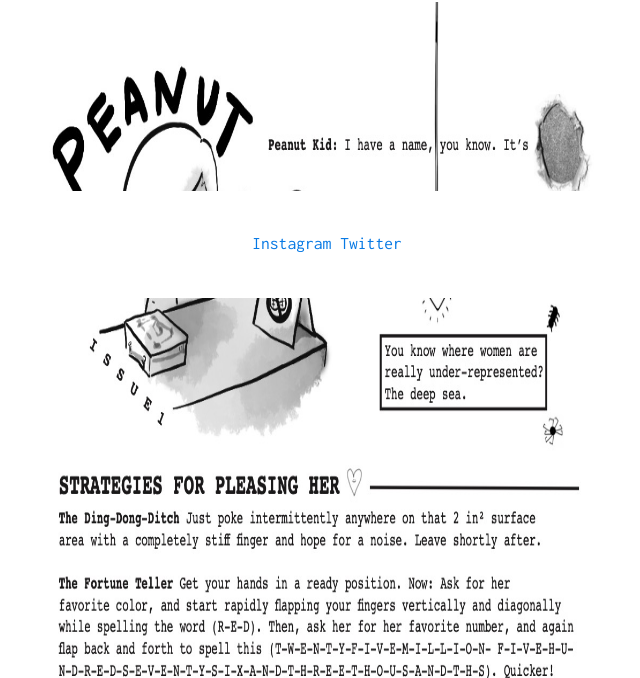
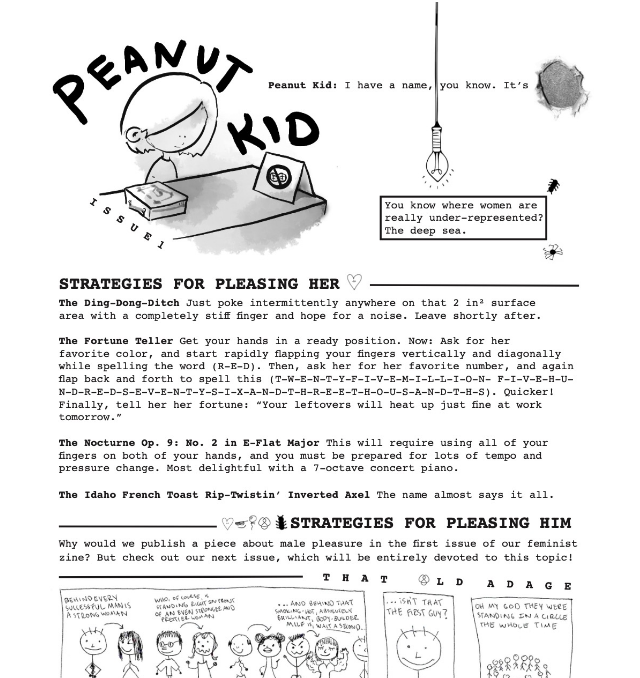
Before and after one commit to claireburst/peanutkidmag.github.io, a plain HTML site: page index.html in a window 1280 px wide. Shown: the part 502-1180 px from the top of the page, without its empty margins (321-961 px from the left). Drawn offline with Linux system fonts and the light colour scheme.

Commit message:
asfkasfljaskfljklsa i'm breaking the cardinal laws of coding i hate commits

```diff
--- a/index.html
+++ b/index.html
@@ -31,7 +31,7 @@
 		</nav> -->
 		<div class="container">
 				<h1 style="text-align:center"> Issue 1: April 2020</h1>
-				<img src="../../static/1.jpeg" width ="1000" height= "1300" alt="page1"class="center" >
+				<img src="../../static/1.jpeg" alt="page1"class="center" >
 				<img src="../../static/2.jpeg" alt="page2"class="center" >
 				<img src="../../static/3.jpeg" alt="page3"class="center" >
 				<img src="../../static/4.jpeg" alt="page4"class="center" >
@@ -43,10 +43,7 @@
 				<img src="../../static/10.jpeg" alt="page10"class="center" >
 				<img src="../../static/11.jpeg" alt="page11"class="center" >
 		</div>
-		<footer>
-			<div class="footer">
-		      <p><a href="https://www.instagram.com/peanutkidmag">Instagram   </a> <a href="https://www.twitter.com/peanut_kid_mag">Twitter</a></p>
-			</div>
+		<p><a href="https://www.instagram.com/peanutkidmag">Instagram</a>      <a href="https://www.twitter.com/peanut_kid_mag">Twitter</a></p>
 	 </footer>
 	</body>
 </html>
--- a/static/styles.css
+++ b/static/styles.css
@@ -2,6 +2,7 @@ body {
     background-color:#FFFFFF;
     font-size: 1.1em;
     font-family: 'Inconsolata', monospace;
+    height:100vh;
 }
 ul {
     list-style-type: none;
```
